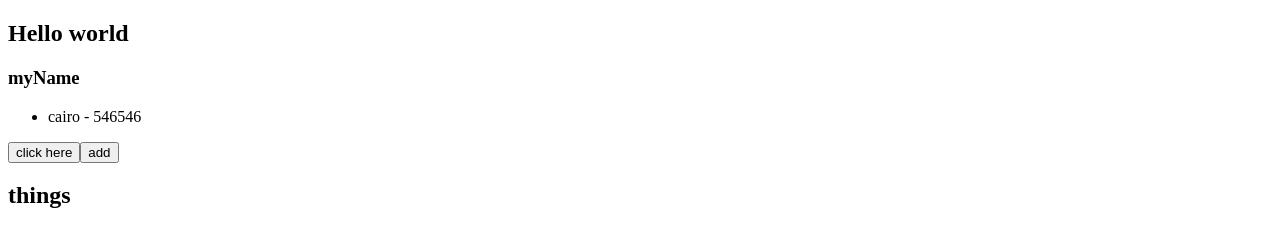
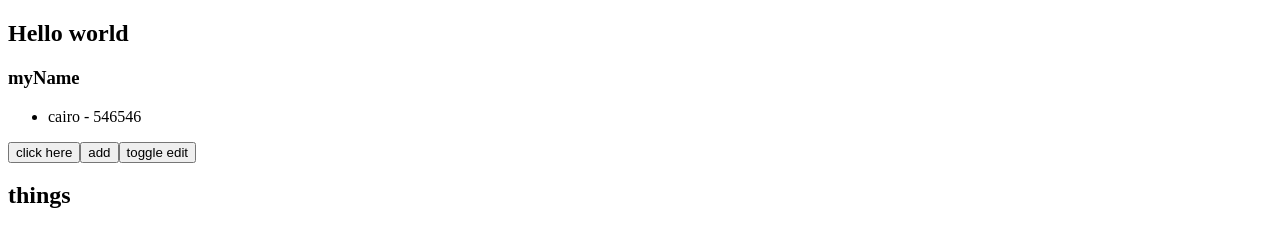
Before and after one commit to mahmoodahmad100/ng-go, an Angular app: page / in a window 1280 px wide. Shown: the top 227 px of the page. Built offline with nearby package versions, Linux system fonts and the light colour scheme; no server answers.

Commit message:
adding toggleEdit() function

```diff
--- a/src/app/components/user/user.component.html
+++ b/src/app/components/user/user.component.html
@@ -9,14 +9,17 @@
 
 <button (click)="changeCity()">click here</button>
 <button (click)="addToThings()">add</button>
+<button (click)="toggleEdit()">toggle edit</button>
 <h2>things</h2>
 
+<div *ngIf="hideForm">
 	<form>
 		<input type="text" [(ngModel)]="name" name="name" placeholder="name"><br>
 		<input type="text" [(ngModel)]="address.city" name="city" placeholder="city"><br>
 		<input type="text" [(ngModel)]="address.phone" name="phone" placeholder="phone"><br>
 		<button>send</button>
 	</form>
+</div>
 
 <hr>
 
```
Lines whose indentation alone changed are shown as unchanged.
